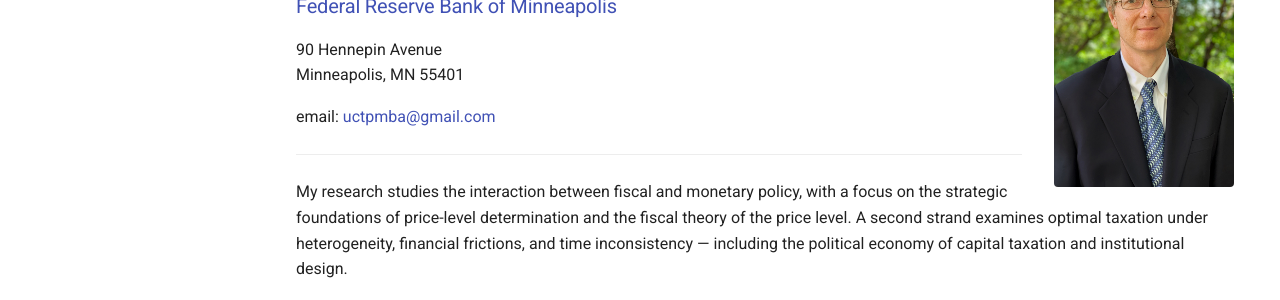
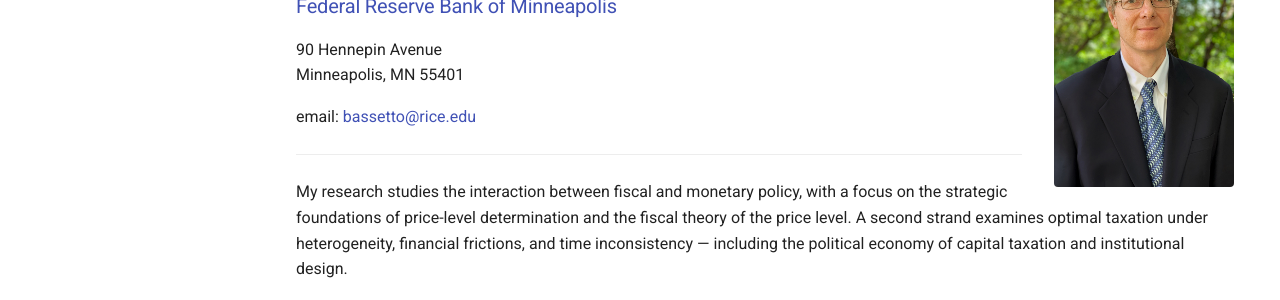
Before and after one commit to m-bassetto/m-bassetto.github.io, an MkDocs documentation site: the page built from docs/index.md, in a window 1280 px wide. Shown: the part 251-551 px from the top of the page. Built offline with MkDocs 1.6.1 and Material for MkDocs 9.7.7, drawn with Linux system fonts in a browser that asks for light colours.

Commit message:
Update index.md

```diff
--- a/docs/index.md
+++ b/docs/index.md
@@ -14,7 +14,7 @@ hide:
 90 Hennepin Avenue
 Minneapolis, MN 55401
 
-email: [uctpmba@gmail.com](mailto:uctpmba@gmail.com)
+email: [bassetto@rice.edu](mailto:bassetto@rice.edu)
 
 ---
 
```
